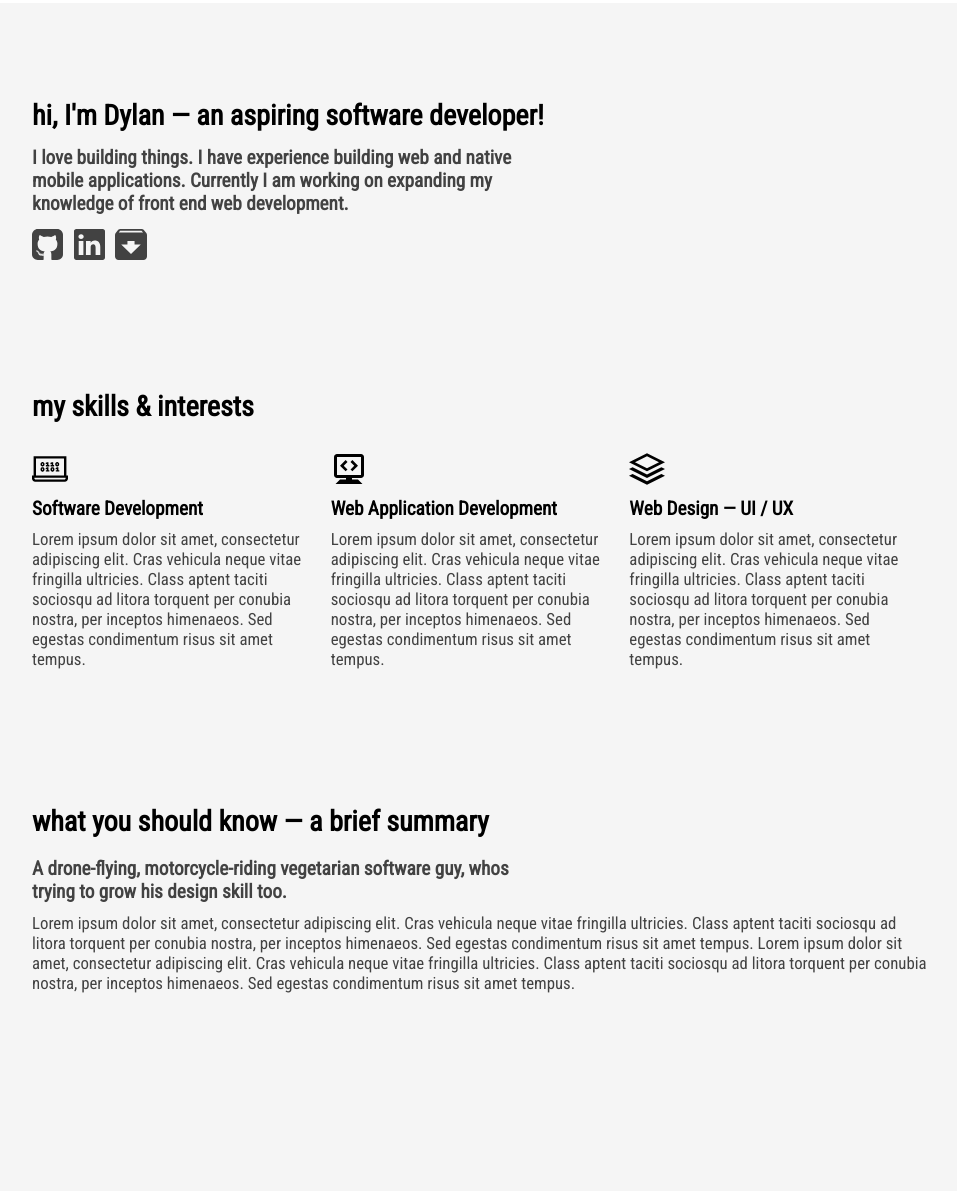
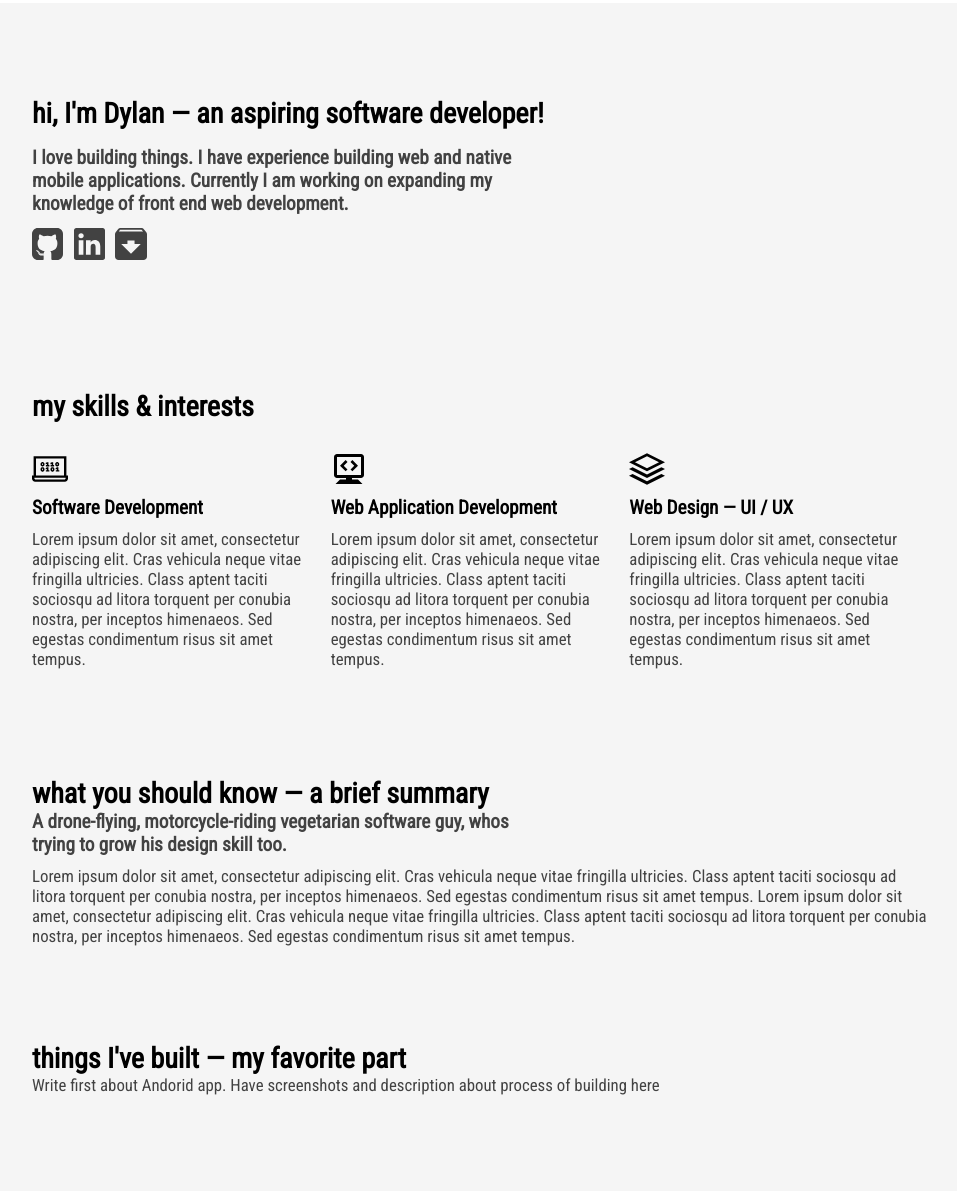
Before and after one commit to drose379/Personal, a plain HTML site: page index.html in a window 1280 px wide. Shown: the part 53-1244 px from the top of the page, without its empty margins (160-1117 px from the left). Before the commit the page ends 1142 px from the top, so only its background shows below. Drawn offline with nearby package versions, Linux system fonts and the light colour scheme; a web font is replaced by a local one.

Commit message:
starting to use reusable containers

```diff
--- a/index.html
+++ b/index.html
@@ -30,8 +30,9 @@
 
   </nav>
 
-  <div class="home">
+  <div class="home"> <!--SHOULD BE OF CLASS 'SECTION' LIKE BELOW  -->
 
+    <!--
     <div class="home-head">
       <h3>hi, I'm Dylan &mdash; an aspiring software developer!</h3>
       <h3 id="sub">I love building things. I have experience building web and native mobile applications. Currently I am working on expanding my knowledge of front end web development.</h3>
@@ -43,6 +44,18 @@
     </span>
 
     </div>
+
+  -->
+
+  <div id="home" class="section-container column">
+    <h3>hi, I'm Dylan &mdash; an aspiring software developer!</h3>
+    <h3 id="sub">I love building things. I have experience building web and native mobile applications. Currently I am working on expanding my knowledge of front end web development.</h3>
+    <span>
+    <a href="#"><img class="link" src="res/github-grey.svg" onmouseover="handleLinkHover('1',this)" onmouseout="handleLinkUnhover('1',this)"/></a>
+    <a href="#"><img class="link" src="res/linkedin-grey.svg" onmouseover="handleLinkHover('2',this)" onmouseout="handleLinkUnhover('2',this)" /></a>
+    <a href="#"><img class="link" src="res/download.svg" onmouseover="handleLinkHover('3',this)" onmouseout="handleLinkUnhover('3',this)" /></a>
+   </span>
+  </div>
 
     <div class="home-skills">
       <h3>my skills & interests</h3>
@@ -65,7 +78,7 @@
         [][][]
         [====]
       -->
-      <div class="skill-container">
+      <div class="skill-container"> <!-- SHOULD BE CLASS SECTION-CONTAINER -->
         <div class="skill-box">
           <img class="skill-img" src="res/computer.svg" />
           <h5>Software Development</h5>
@@ -93,7 +106,7 @@
 
   <div id="about" class="section">
 
-    <div class="section-container">
+    <div class="section-container column">
       <h3>what you should know &mdash; a brief summary</h3>
       <h3 id="sub">A drone-flying, motorcycle-riding vegetarian software guy, whos trying to grow his design skill too.</h3>
       <p>Lorem ipsum dolor sit amet, consectetur adipiscing elit. Cras vehicula neque vitae fringilla ultricies. Class aptent taciti sociosqu ad litora torquent per conubia nostra, per inceptos himenaeos. Sed egestas condimentum risus sit amet tempus.
@@ -103,13 +116,18 @@
 
   </div>
 
-<!--
+
   <div class="section">
-    <div class="section-container">
-      <h3>Test section</h3>
+    <div class="section-container column">
+      <h3>things I've built &mdash; my favorite part</h3>
+      <p>Write first about Andorid app. Have screenshots and description about process of building here</p>
+      <!-- For display, maybe app logo with title below, then 2 or 3 screenshots, and to the right of the screenshots is the desc / stats -->
+      <!-- NEED A GREAT DISPLAY FOR ALL BUT HOME APP, WITH SCREENSHOTS AND APP LOGO -->
+      <!-- ALSO TALK ABOUT FRONT END WORK DONE AT FIDELITY, AND SKILLS DEVELOPED AT SKYCORE -->
+      <!-- INCLUDE THIS WEBSITE AS A BIG TALKING POINT!!! -->
     </div>
   </div>
--->
+
 
 </body>
 
--- a/main.css
+++ b/main.css
@@ -84,6 +84,10 @@ a {
   align-items: center;
 }
 
+#home {
+  padding-top: 3em;
+}
+
 .home .home-head {
   display: flex;
   flex-direction: column;
@@ -93,12 +97,9 @@ a {
   font-size: 1.5em;
 }
 
-.home img {
-  max-width: 100%;
-  max-height: 100%;
-}
 
-.home .home-head .link {
+
+.link {
   height: 1.3em;
   margin-right: 5px;
   padding-top: 4px;
@@ -180,8 +181,9 @@ a {
   align-content: center;
 }
 
-.section .section-container {
+.section-container {
   width: 70%;
+  display: flex;
   font-size: 1.5em;
   padding-left: 4em;
   padding-right: 4em;
@@ -189,11 +191,20 @@ a {
   font-family: 'Roboto Condensed', sans-serif;
 }
 
-.section .section-container h3 {
-  margin-bottom: 0.5em;
+.column {
+  flex-direction: column;
 }
 
-.section .section-container p {
+.section-container h3 {
+  margin-bottom: 0em;
+  margin-top: 0em;
+}
+
+#home h3 {
+  margin-top: 0.8em;
+}
+
+.section-container p {
   color: #424242;
   font-size: 0.7em;
   margin: 0;
```
